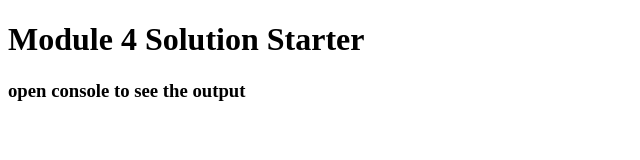
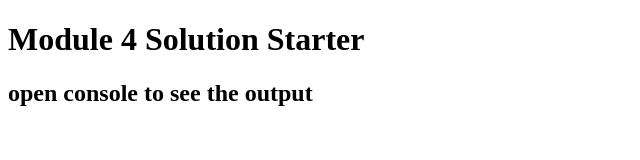
Before and after one commit to sowjanya09/module-4, a plain HTML site: page index.html in a window 1280 px wide. Shown: the whole page, without its empty margins (0-640 px from the left). Drawn offline with Linux system fonts and the light colour scheme.

Commit message:
Update index.html

```diff
--- a/index.html
+++ b/index.html
@@ -3,15 +3,12 @@
 <head>
 <meta charset="utf-8">
 <title>Module-4 Solution Starter</title>
-<script>
-var names=[];
-</script>
 <script src="SpeakHello.js"></script>
 <script src="SpeakGoodBye.js"></script>
 <script src="script.js"></script>
 </head>
 <body>
 <h1>Module 4 Solution Starter</h1>
-<h3>open console to see the output</h3>
+<h2>open console to see the output</h2>
 </body>
 </html>
```
